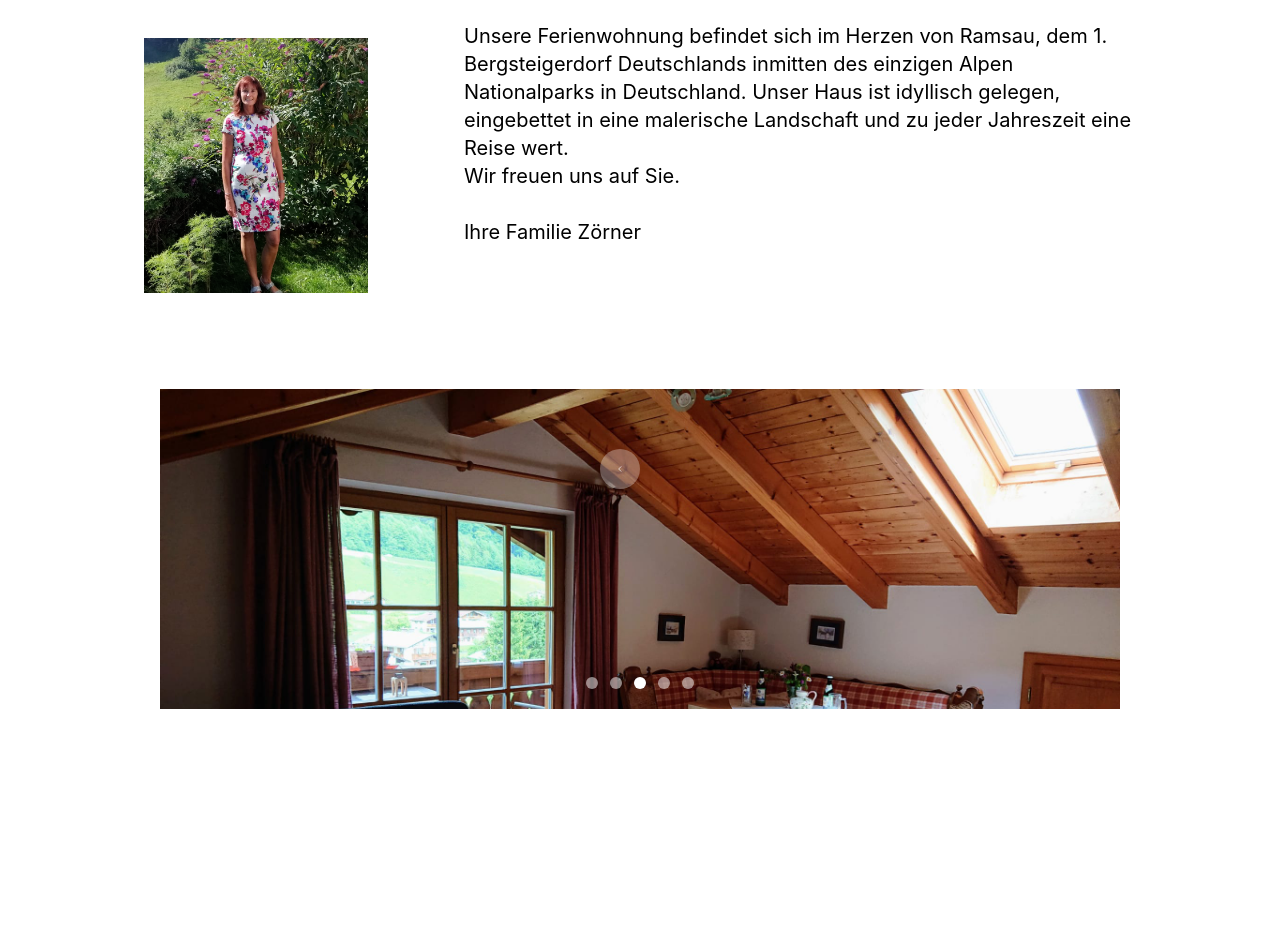
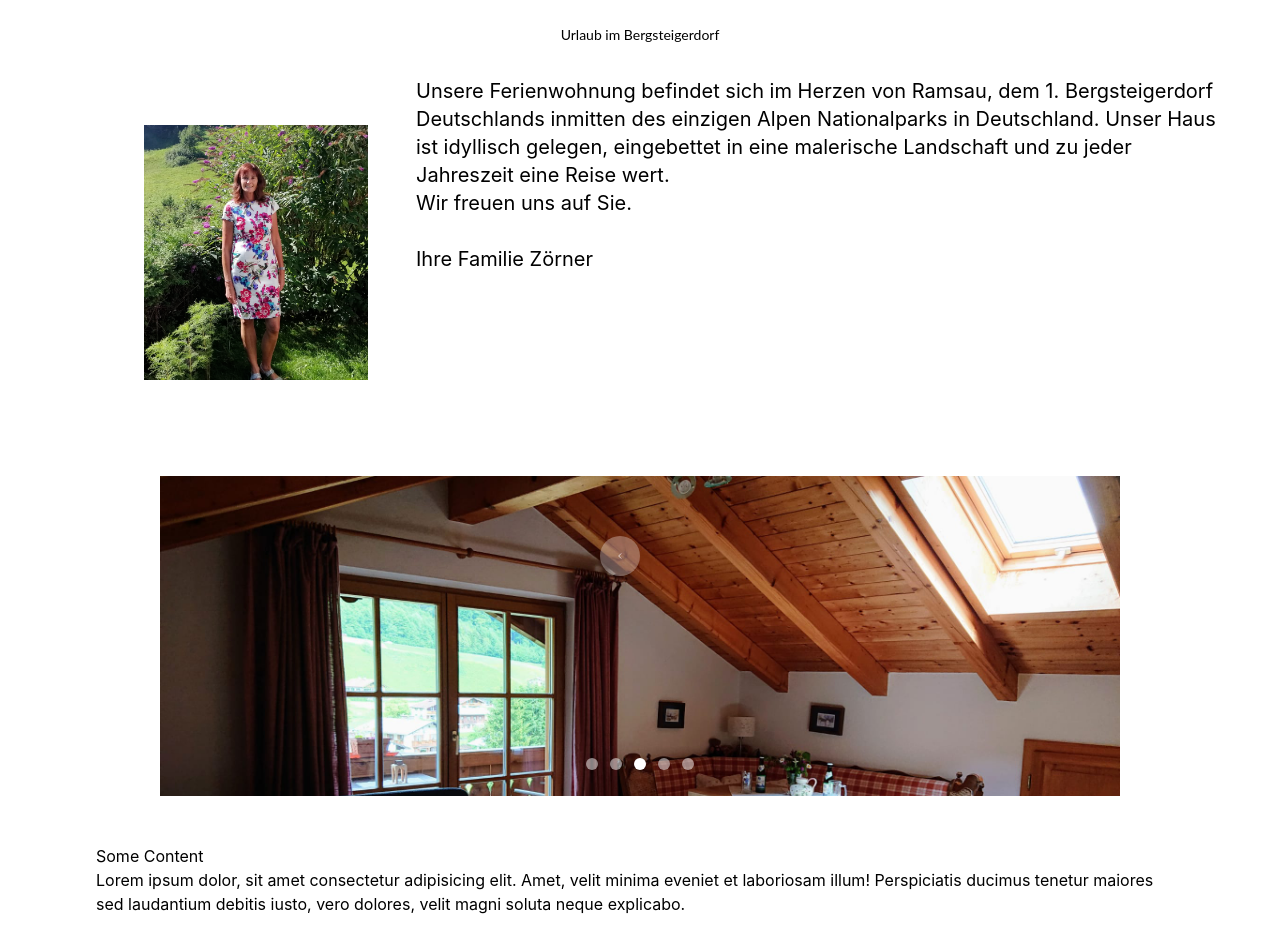
Before and after one commit to teazy1910/fewo_ramsau, a Nuxt app: page / in a window 1280 px wide. Shown: the part 1082-2034 px from the top of the page. Before the commit the page ends 1791 px from the top, so only its background shows below. Built offline with nearby package versions, Linux system fonts and the light colour scheme.

Commit message:
fixed carousel issues

```diff
--- a/components/About.vue
+++ b/components/About.vue
@@ -7,9 +7,9 @@
   <div class="mb-12 flex md:flex-row flex-col">
     <NuxtImg
       src="Sigrid.png"
-      class="rounded-lg px-12 md:ml-24 lg:w-1/4 sm:w-2/4 m-auto sm:p-12 md:flex-row"
+      class="rounded-lg px-12 md:ml-24 lg:w-1/4 md:w-[400px] sm:p-12 m-auto md:flex-row w-[380px]"
     />
-    <p class="px-12 py-8 md:mr-24 md:text-xl text-sm">
+    <p class="pr-12 md:text-xl">
       Unsere Ferienwohnung befindet sich im Herzen von Ramsau, dem 1.
       Bergsteigerdorf Deutschlands inmitten des einzigen Alpen Nationalparks in
       Deutschland. Unser Haus ist idyllisch gelegen, eingebettet in eine
--- a/components/Carousel.vue
+++ b/components/Carousel.vue
@@ -2,7 +2,7 @@
   <div id="default-carousel" class="relative">
     <!-- Carousel wrapper -->
     <div
-      class="overflow-hidden relative h-96 max-h-full rounded-lg sm:h-64 xl:h-80 2xl:h-96"
+      class="relative overflow-hidden rounded-2xl h-[134px] md:h-[320px] lg:h-[435px]-"
     >
       <!-- Item 1 -->
       <div
@@ -13,16 +13,16 @@
       >
         <img
           :src="picture.src"
-          class="block w-3/4 mx-auto pb-64"
+          class="block w-3/4 mx-auto"
           :alt="picture.alt"
         />
       </div>
-      <!-- top-1/2 left-1/2 -translate-x-1/2 -translate-y-1/2-->
+      <!--  -translate-x-1/2 -translate-y-1/2-->
     </div>
     <!-- Slider indicators -->
     <div
       v-if="indicators"
-      class="flex absolute bottom-5 left-1/2 z-30 space-x-3 -translate-x-1/2"
+      class="flex absolute bottom-5 -translate-y-1/2 left-1/2 z-30 space-x-3 -translate-x-1/2"
     >
       <button
         v-for="(picture, index) in pictures"
--- a/components/Navbar.vue
+++ b/components/Navbar.vue
@@ -1,5 +1,5 @@
 <template>
-  <nav class="fixed w-full p-1 bg-white">
+  <nav class="w-full p-4 bg-white">
     <div class="flex items-center justify-between">
       <!-- Header logo -->
       <div>
--- a/components/Preise.vue
+++ b/components/Preise.vue
@@ -1,7 +1,7 @@
 <template>
-  <div class="main">
+  <div class="px-24 my-12 h-96">
     <h1>Some Content</h1>
-    <p>
+    <p class="">
       Lorem ipsum dolor, sit amet consectetur adipisicing elit. Amet, velit
       minima eveniet et laboriosam illum! Perspiciatis ducimus tenetur maiores
       sed laudantium debitis iusto, vero dolores, velit magni soluta neque
--- a/layouts/default.vue
+++ b/layouts/default.vue
@@ -4,6 +4,7 @@
     <Hero />
     <About />
     <Carousel />
+    <Preise />
   </div>
 </template>
 <script setup></script>
--- a/tailwind.config.js
+++ b/tailwind.config.js
@@ -16,7 +16,7 @@ module.exports = {
       screens: {
         sm: "480px",
         md: "768px",
-        lg: "976px",
+        lg: "1024px",
         xl: "1440px",
       },
     },
```
